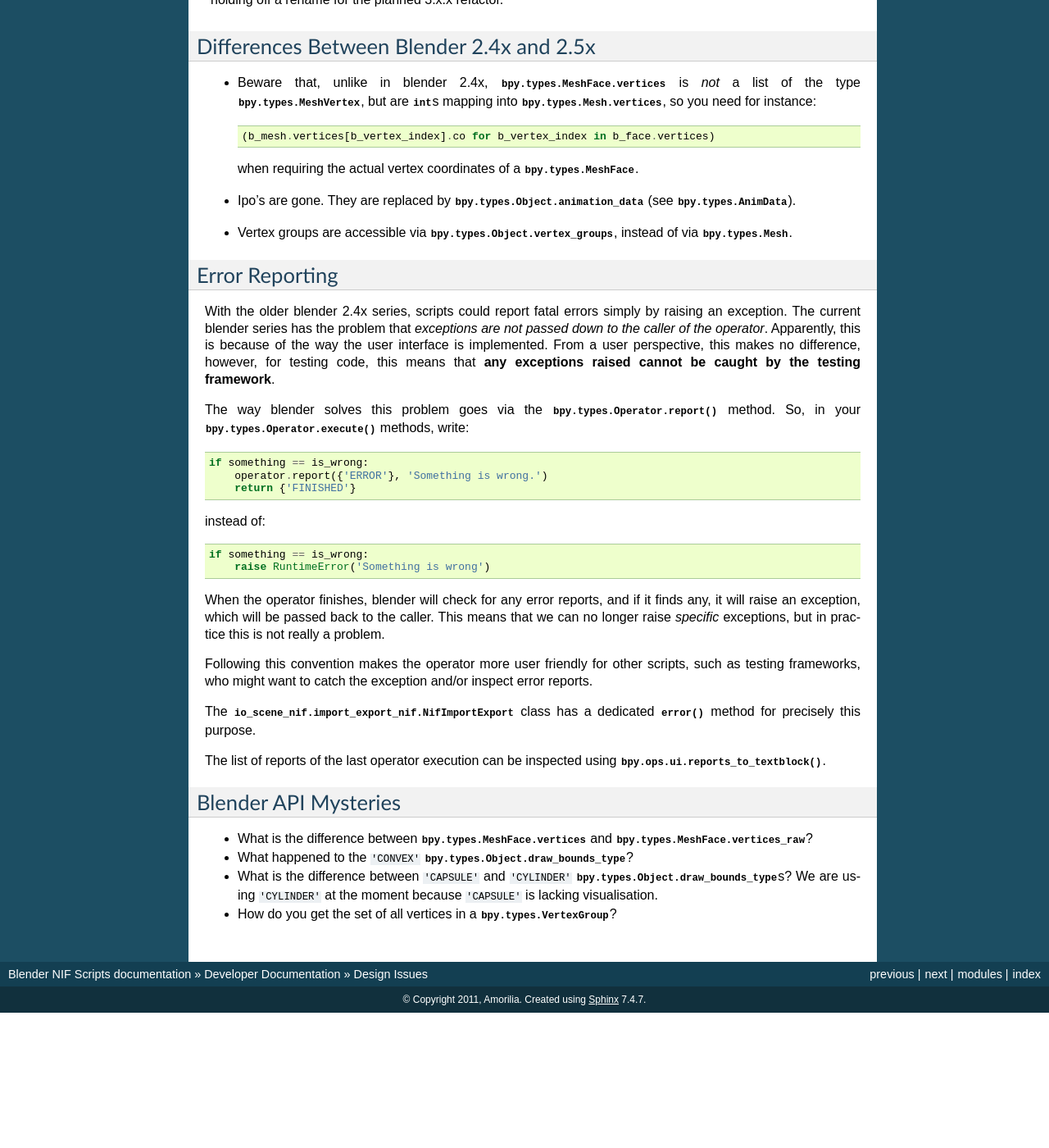
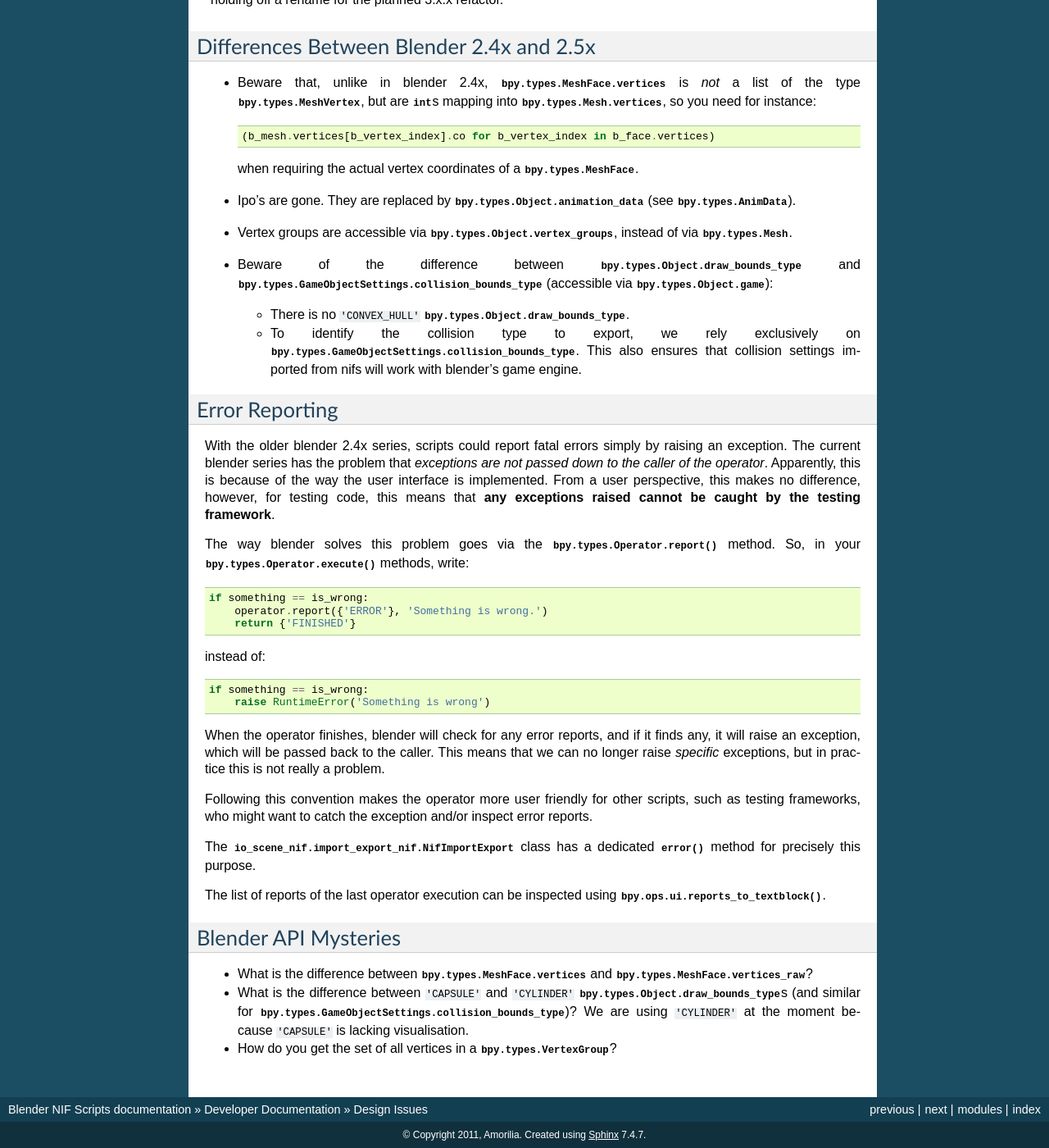
Before and after one commit to niftools/blender_niftools_addon, a Sphinx documentation site: the page built from docs/development/design.rst, in a window 1280 px wide and 1400 px high, scrolled down 813 px. Shown: the whole window at 82% size. Built offline with Sphinx 7.4.7, drawn with Linux system fonts in a browser that asks for light colours; formulas are drawn with MathJax 3; the version number could not be read and is left out; before the commit the page ends 2048 px from its top, so only the background shows below that.

Commit message:
Clarified CONVEX_HULL mystery, and decided on a way to represent the nif collision type in blender (collision_bounds_type; this still needs an update in the scripts, which are currently using draw_bounds_type).

```diff
--- a/docs/development/design.rst
+++ b/docs/development/design.rst
@@ -68,6 +68,17 @@ Differences Between Blender 2.4x and 2.5x
   :attr:`bpy.types.Object.vertex_groups`, instead of via
   :class:`bpy.types.Mesh`.
 
+* Beware of the difference between :attr:`bpy.types.Object.draw_bounds_type`
+  and :attr:`bpy.types.GameObjectSettings.collision_bounds_type` (accessible via
+  :attr:`bpy.types.Object.game`):
+
+  - There is no ``'CONVEX_HULL'`` :attr:`bpy.types.Object.draw_bounds_type`.
+
+  - To identify the collision type to export, we rely exclusively on
+    :attr:`bpy.types.GameObjectSettings.collision_bounds_type`.
+    This also ensures that collision settings imported from nifs
+    will work with blender's game engine.
+
 .. _dev-design-error-reporting:
 
 Error Reporting
@@ -117,11 +128,11 @@ Blender API Mysteries
 * What is the difference between :attr:`bpy.types.MeshFace.vertices`
   and :attr:`bpy.types.MeshFace.vertices_raw`?
 
-* What happened to the ``'CONVEX'``
-  :attr:`bpy.types.Object.draw_bounds_type`?
-
 * What is the difference between ``'CAPSULE'`` and ``'CYLINDER'``
-  :attr:`bpy.types.Object.draw_bounds_type`\ s? We are using
+  :attr:`bpy.types.Object.draw_bounds_type`\ s
+  (and similar for
+  :attr:`bpy.types.GameObjectSettings.collision_bounds_type`)?
+  We are using
   ``'CYLINDER'`` at the moment because ``'CAPSULE'`` is lacking
   visualisation.
 
```
